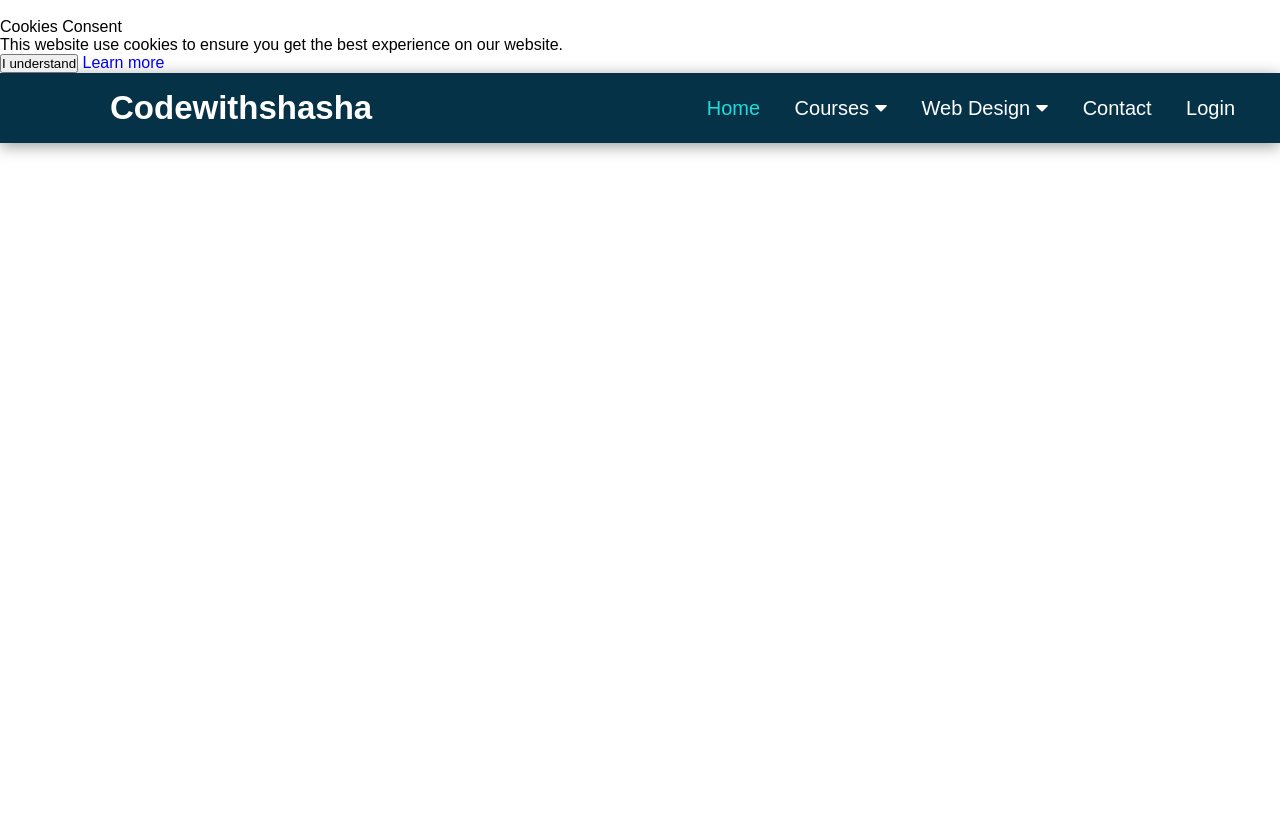
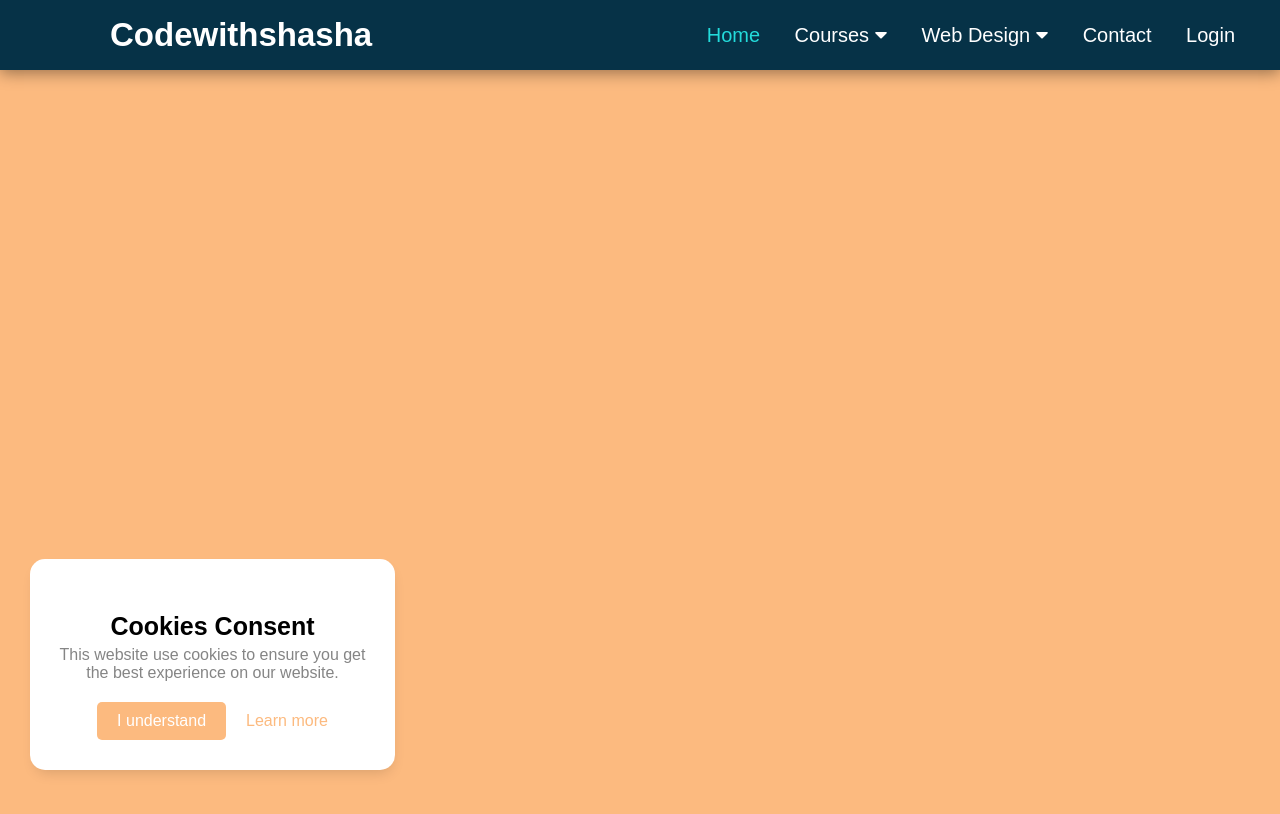
Before and after one commit to Shahadh1303/Shahadh1303, a plain HTML site: page index.html in a window 1280 px wide. Drawn offline with Linux system fonts and the light colour scheme.

Commit message:
Update style.css

```diff
--- a/style.css
+++ b/style.css
@@ -87,3 +87,74 @@ section{
   background-size: cover;
   height: 100vh;
 }
+@import url('https://fonts.googleapis.com/css2?family=Poppins:wght@200;300;400;500;600;700&display=swap');
+*{
+  margin: 0;
+  padding: 0;
+  box-sizing: border-box;
+  font-family: 'Poppins', sans-serif;
+}
+body{
+  background: #FCBA7F;
+}
+.wrapper{
+  position: absolute;
+  bottom: 30px;
+  left: 30px;
+  max-width: 365px;
+  background: #fff;
+  padding: 25px 25px 30px 25px;
+  border-radius: 15px;
+  box-shadow: 1px 7px 14px -5px rgba(0,0,0,0.15);
+  text-align: center;
+}
+.wrapper.hide{
+  opacity: 0;
+  pointer-events: none;
+  transform: scale(0.8);
+  transition: all 0.3s ease;
+}
+::selection{
+  color: #fff;
+  background: #FCBA7F;
+}
+.wrapper img{
+  max-width: 90px;
+}
+.content header{
+  font-size: 25px;
+  font-weight: 600;
+}
+.content{
+  margin-top: 10px;
+}
+.content p{
+  color: #858585;
+  margin: 5px 0 20px 0;
+}
+.content .buttons{
+  display: flex;
+  align-items: center;
+  justify-content: center;
+}
+.buttons button{
+  padding: 10px 20px;
+  border: none;
+  outline: none;
+  color: #fff;
+  font-size: 16px;
+  font-weight: 500;
+  border-radius: 5px;
+  background: #FCBA7F;
+  cursor: pointer;
+  transition: all 0.3s ease;
+}
+.buttons button:hover{
+  transform: scale(0.97);
+}
+.buttons .item{
+  margin: 0 10px;
+}
+.buttons a{
+  color: #FCBA7F;
+}
```
